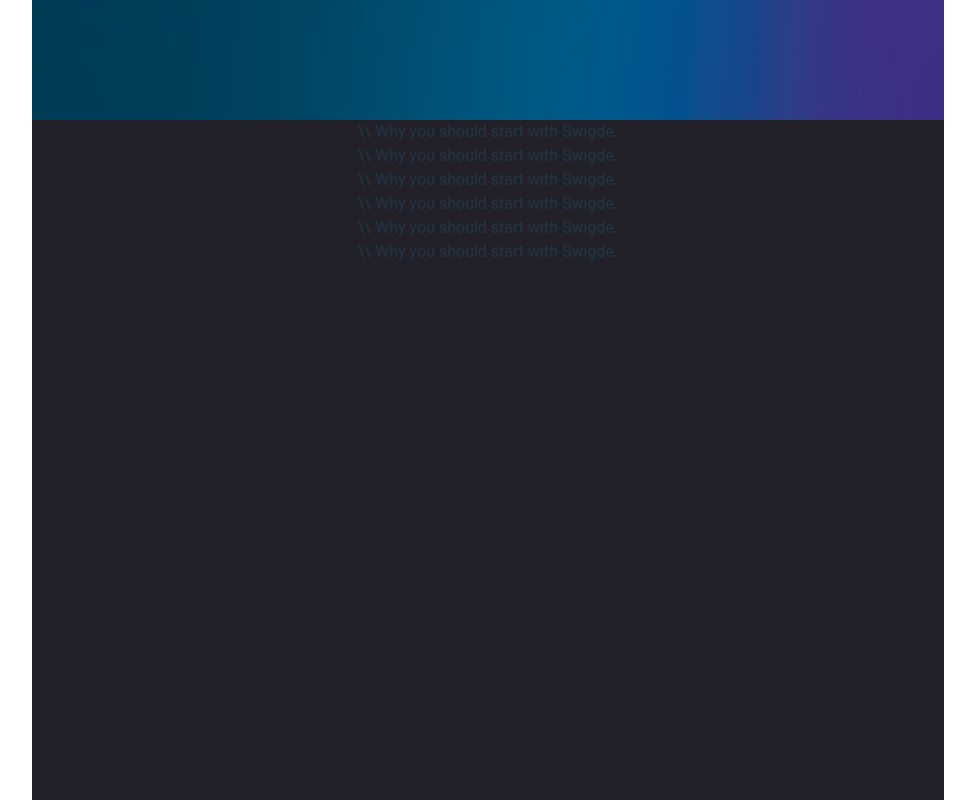
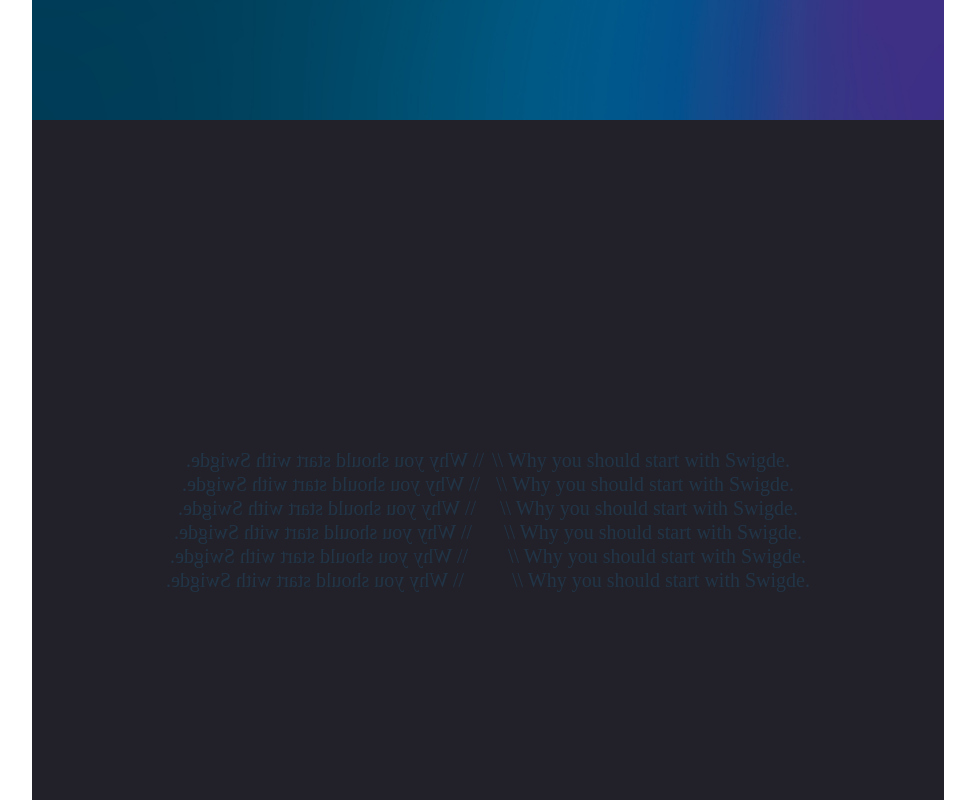
Before and after one commit to SwidgeTeam/swidgeLanding, a Vue app: page / in a window 1280 px wide. Shown: the part 680-1480 px from the top of the page, without its empty margins (152-1127 px from the left). Built offline with nearby package versions, Linux system fonts and the light colour scheme.

Commit message:
Swidge Pyramid and Gradient Colour styles added

```diff
--- a/src/App.vue
+++ b/src/App.vue
@@ -9,6 +9,6 @@
 
 <template>
   <SwidgeSection class="h-screen" />
-  <Carousel />
+  <Carousel class="h-screen" />
   <ArchitectureSection class="h-screen" />
 </template>
--- a/src/components/Carousel.vue
+++ b/src/components/Carousel.vue
@@ -3,12 +3,32 @@
 </script>
 
 <template>
-    <div class="bg-dark w-full">
-        <div>\\ Why you should start with Swigde.</div>
-        <div>\\ Why you should start with Swigde.</div>
-        <div>\\ Why you should start with Swigde.</div>
-        <div>\\ Why you should start with Swigde.</div>
-        <div>\\ Why you should start with Swigde.</div>
-        <div>\\ Why you should start with Swigde.</div>
+    <div class="table-auto grid place-items-center w-full content-center table-bg-dark h-screen">
+        <div class="table-row-group">
+            <div class="table-row">
+                <div class="why-swidge table-cell flip text-left pl-1">\\ Why you should start with Swigde.</div>
+                <div class="why-swidge table-cell text-left pl-1">\\ Why you should start with Swigde.</div>
+            </div>
+            <div class="table-row">
+                <div class="why-swidge table-cell flip text-left pl-2">\\ Why you should start with Swigde.</div>
+                <div class="why-swidge table-cell text-left pl-2">\\ Why you should start with Swigde.</div>
+            </div>
+            <div class="table-row">
+                <div class="why-swidge table-cell flip text-left pl-3">\\ Why you should start with Swigde.</div>
+                <div class="why-swidge table-cell text-left pl-3">\\ Why you should start with Swigde.</div>
+            </div>
+            <div class="table-row">
+                <div class="why-swidge able-cell flip text-left pl-4">\\ Why you should start with Swigde.</div>
+                <div class="why-swidge table-cell text-left pl-4">\\ Why you should start with Swigde.</div>
+            </div>
+            <div class="table-row">
+                <div class="why-swidge able-cell flip text-left pl-5">\\ Why you should start with Swigde.</div>
+                <div class="why-swidge table-cell text-left pl-5">\\ Why you should start with Swigde.</div>
+            </div>
+            <div class="table-row">
+                <div class="why-swidge able-cell flip text-left pl-6">\\ Why you should start with Swigde.</div>
+                <div class="why-swidge table-cell text-left pl-6">\\ Why you should start with Swigde.</div>
+            </div>
+        </div>
     </div>
 </template>
--- a/src/style.css
+++ b/src/style.css
@@ -107,7 +107,15 @@
     background-color: #f9f9f9;
   }
 }
+.flip {
+  transform: scale(-1, 1);
+}
 
+.why-swidge {
+  font-size: 1.25rem;
+  font-weight: 500;
+  font-family: Outfit;
+}
 .bg-img {
   background-image: url('./assets/swidge-background-16:9.jpg');
   background-size: cover;
@@ -116,9 +124,31 @@
 .bg-dark {
   background-color: #222129;
   background-size: 1rem;
-  height: 100vh;
   width: 100%;
   padding: 0;
   margin: 0;
   box-sizing: content-box;
 }
+.table-bg-dark {
+  background-color: #222129;
+}
+
+
+/* Gardients */
+
+.gradient-main {
+  background: linear-gradient(270deg, #3E3085 0%, #7C2F82 27.15%, #B22F7F 51.04%, #543E71 78.86%, #0C4966 100%);
+}
+
+.bg-gradient-border {
+  background: linear-gradient(var(--bg-color-from), var(--bg-color-to)) padding-box,
+    linear-gradient(270deg, #3E3085 0%, #7C2F82 27.15%, #B22F7F 51.04%, #543E71 78.86%, #0C4966 100%) border-box;
+  border: 1.5px solid transparent;
+  border-radius: 12px;
+}
+
+ .gradient-border-selection-main {
+   background: linear-gradient(#31313E, #31313E) padding-box,
+     linear-gradient(270deg, #3E3085 0%, #7C2F82 27.15%, #B22F7F 51.04%, #543E71 78.86%, #0C4966 100%) border-box;
+   border: 1.5px solid transparent;
+ }
```
